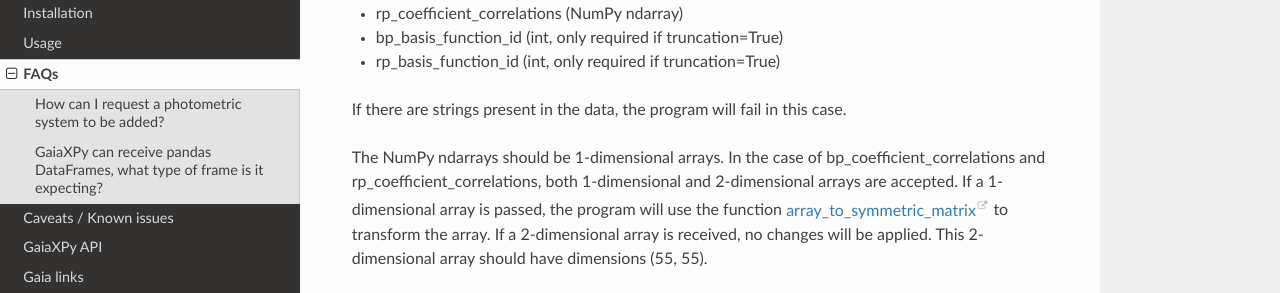
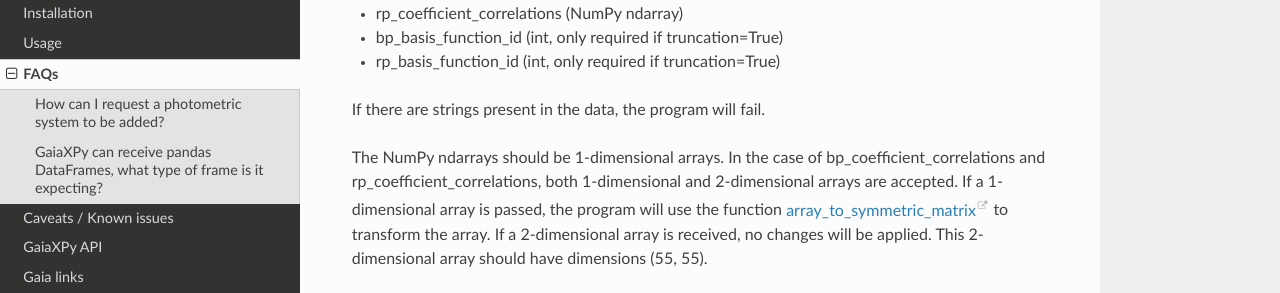
Before and after one commit to gaia-dpci/GaiaXPy, a Sphinx documentation site: the page built from docs/source/faqs.rst, in a window 1280 px wide and 900 px high, scrolled down 633 px. Shown: the part 441-734 px from the top of the window. Built offline with Sphinx 7.4.7 and the Read the Docs theme 2.0.0, drawn with Linux system fonts in a browser that asks for light colours; formulas are drawn with MathJax 3.

Commit message:
fix typo

```diff
--- a/docs/source/faqs.rst
+++ b/docs/source/faqs.rst
@@ -35,6 +35,6 @@ GaiaXPy expects to receive a pandas DataFrame with at minimum the columns and ty
 * bp_basis_function_id (int, only required if truncation=True)
 * rp_basis_function_id (int, only required if truncation=True)
 
-If there are strings present in the data, the program will fail in this case.
+If there are strings present in the data, the program will fail.
 
 The NumPy ndarrays should be 1-dimensional arrays. In the case of bp_coefficient_correlations and rp_coefficient_correlations, both 1-dimensional and 2-dimensional arrays are accepted. If a 1-dimensional array is passed, the program will use the function `array_to_symmetric_matrix <https://gaiaxpy.readthedocs.io/en/latest/gaiaxpy.core.html#gaiaxpy.core.generic_functions.array_to_symmetric_matrix>`_ to transform the array. If a 2-dimensional array is received, no changes will be applied. This 2-dimensional array should have dimensions (55, 55).
```
